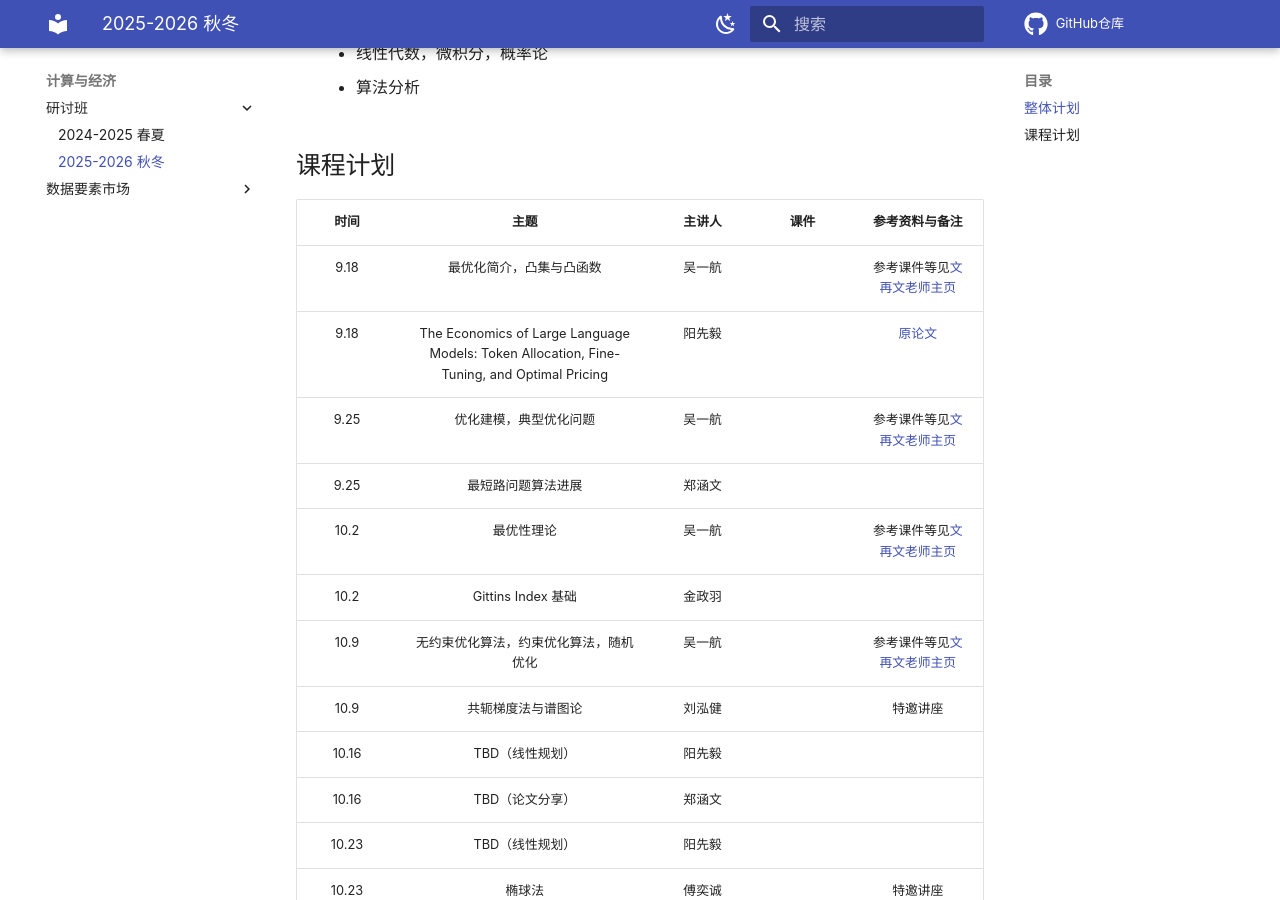
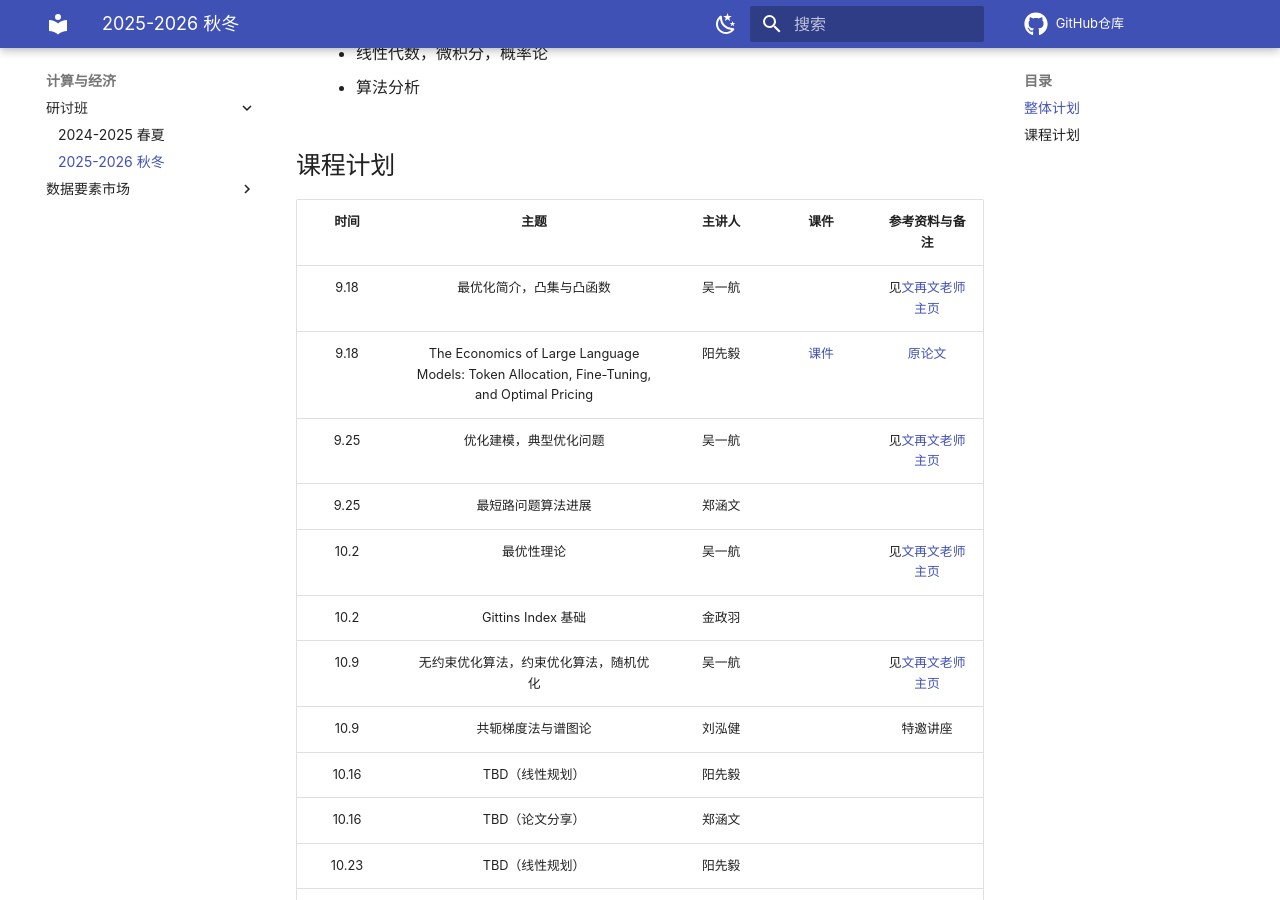
Before and after one commit to yhwu-is/Teach, an MkDocs documentation site: the page built from docs/ec/seminar/25fa.md, in a window 1280 px wide and 900 px high, scrolled down 943 px. Built offline with MkDocs 1.6.1 and Material for MkDocs 9.7.7, drawn with Linux system fonts in a browser that asks for light colours; comment, search, counter and statistics services are not loaded.

Commit message:
docs:更新EC讨论班

```diff
--- a/docs/ec/seminar/26fa.md
+++ b/docs/ec/seminar/25fa.md
@@ -34,13 +34,13 @@
 
 | 时间 | 主题 | 主讲人 | 课件 | 参考资料与备注 |
 | :---: | :----: | :---: | :---: | :---: |
-| 9.18 | 最优化简介，凸集与凸函数 | 吴一航 |  | 参考课件等见[文再文老师主页](http://faculty.bicmr.pku.edu.cn/~wenzw/optbook.html) |
-| 9.18 | The Economics of Large Language Models: Token Allocation, Fine-Tuning, and Optimal Pricing | 阳先毅 |  | [原论文](26fa/The%20Economics%20of%20Large%20Language%20Models-%20Token%20Allocation,%20Fine-Tuning,%20and%20Optimal%20Pricing.pdf) |
-| 9.25 | 优化建模，典型优化问题 | 吴一航 |  | 参考课件等见[文再文老师主页](http://faculty.bicmr.pku.edu.cn/~wenzw/optbook.html) |
+| 9.18 | 最优化简介，凸集与凸函数 | 吴一航 |  | 见[文再文老师主页](http://faculty.bicmr.pku.edu.cn/~wenzw/optbook.html) |
+| 9.18 | The Economics of Large Language Models: Token Allocation, Fine-Tuning, and Optimal Pricing | 阳先毅 | [课件](25fa/25fa-week1.pdf) | [原论文](25fa/The%20Economics%20of%20Large%20Language%20Models-%20Token%20Allocation,%20Fine-Tuning,%20and%20Optimal%20Pricing.pdf) |
+| 9.25 | 优化建模，典型优化问题 | 吴一航 |  | 见[文再文老师主页](http://faculty.bicmr.pku.edu.cn/~wenzw/optbook.html) |
 | 9.25 | 最短路问题算法进展 | 郑涵文 |  |  |
-| 10.2 | 最优性理论 | 吴一航 |  | 参考课件等见[文再文老师主页](http://faculty.bicmr.pku.edu.cn/~wenzw/optbook.html) |
+| 10.2 | 最优性理论 | 吴一航 |  | 见[文再文老师主页](http://faculty.bicmr.pku.edu.cn/~wenzw/optbook.html) |
 | 10.2 | Gittins Index 基础 | 金政羽 |  |  |
-| 10.9 | 无约束优化算法，约束优化算法，随机优化 | 吴一航 |  | 参考课件等见[文再文老师主页](http://faculty.bicmr.pku.edu.cn/~wenzw/optbook.html) |
+| 10.9 | 无约束优化算法，约束优化算法，随机优化 | 吴一航 |  | 见[文再文老师主页](http://faculty.bicmr.pku.edu.cn/~wenzw/optbook.html) |
 | 10.9 | 共轭梯度法与谱图论 | 刘泓健 |  | 特邀讲座 |
 | 10.16 | TBD（线性规划） | 阳先毅 |  |  |
 | 10.16 | TBD（论文分享） | 郑涵文 |  |  |
--- a/mkdocs.yml
+++ b/mkdocs.yml
@@ -58,7 +58,7 @@ nav:
   - 计算与经济:
     - 研讨班:
       - 2024-2025 春夏: ec/seminar/25sp.md
-      - 2025-2026 秋冬: ec/seminar/26fa.md
+      - 2025-2026 秋冬: ec/seminar/25fa.md
     - 数据要素市场:
       - 课程简介: ec/data_market/intro.md
       - 2024 年: ec/data_market/2024.md
```
Also changed, not shown: docs/index.md (+1 -1 lines), 3 other files.
